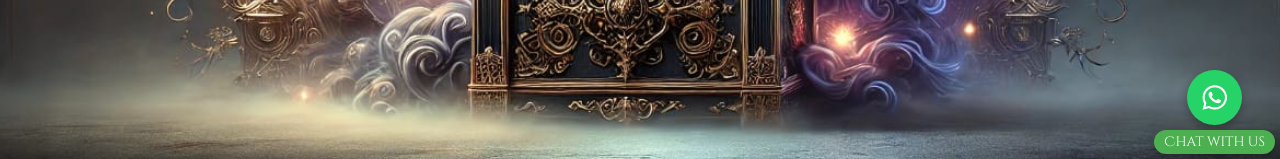
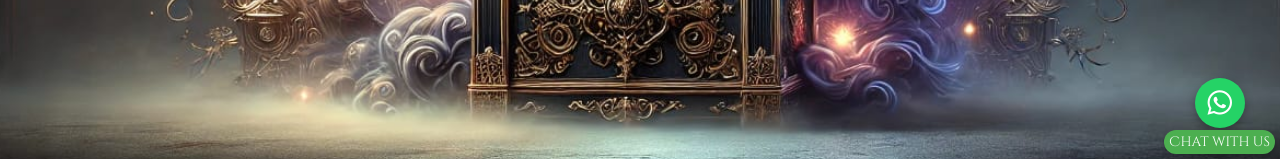
Before and after one commit to curiocreates/website, a React (Create React App) app: page / in a window 1280 px wide. Shown: the part 641-800 px from the top of the page. Built offline with nearby package versions, Linux system fonts and the light colour scheme.

Commit message:
MADE WHATSAPP ICON VISIBLE IN EVERY COMPONENT

```diff
--- a/src/App.js
+++ b/src/App.js
@@ -24,6 +24,8 @@ import WalletCrateSection from './Components/WalletCrateSection';
 
 import AnimeLovers from './Components/AnimeLovers';
 import Explorenow from './Components/Explorenow';
+
+import WhatsAppButton from './Components/WhatAppButton';
 
 
 // Array of boxes with details
@@ -183,6 +185,7 @@ function App() {
       </AppContainer>
 
         {/* QuickLinks appears on every page */}
+        <WhatsAppButton />
         <QuickLinks />
     </Router>
 
--- a/src/Components/HeroSection.jsx
+++ b/src/Components/HeroSection.jsx
@@ -137,54 +137,6 @@ const Subheading =styled.h3`
 
 `;
 
-const WhatsAppButton = styled.div`
-  position: fixed;
-  bottom: 5px;
-  right: 5px;
-  display: flex;
-  flex-direction: column;
-  align-items: center;
-  cursor: pointer;
-  z-index: 1000;
-
-  .icon-container {
-    background-color: #25D366;
-    border-radius: 50%;
-    width: 55px;
-    height: 55px;
-    display: flex;
-    align-items: center;
-    justify-content: center;
-    box-shadow: 0 4px 10px rgba(0, 0, 0, 0.3);
-    transition: transform 0.2s ease-in-out;
-
-    &:hover {
-      transform: scale(1.1);
-    }
-
-    i {
-      color: white;
-      font-size: 28px;
-    }
-  }
-
-  .label {
-    margin-top: 5px;
-    font-size: 0.85rem;
-    color: #ffffff;
-    background-color: #4CAF50;
-    padding: 3px 10px;
-    border-radius: 12px;
-    font-family: 'Cinzel Decorative', cursive;
-    box-shadow: 0 2px 6px rgba(0,0,0,0.2);
-    white-space: nowrap;
-  }
-`;
-
-
-
-
-
 const products = [
   { name: 'Mystery Boxes', href: '/boxes', image: mystery },
   { name: 'Love Boxes', href: '/valentine-boxes', image: love },
@@ -214,20 +166,6 @@ const Hero = () => {
         <Button href="/Explorenow">Explore Now</Button>
       </ButtonContainer>
 
-    <WhatsAppButton
-    onClick={() => {
-    const message = "Hey! I'm interested in your mystery boxes on Curiocrates.";
-    const phone = "918143567802";
-    const url = `https://wa.me/${phone}?text=${encodeURIComponent(message)}`;
-    window.open(url, "_blank");
-    }}
-    >
-    <div className="icon-container">
-    <i className="fab fa-whatsapp"></i>
-    </div>
-    <div className="label">Chat with us</div>
-    </WhatsAppButton>
-
     </HeroContainer>
 
     </>
--- /dev/null
+++ b/src/Components/WhatAppButton.js
@@ -0,0 +1,72 @@
+import React from 'react';
+import styled from 'styled-components';
+import '@fortawesome/fontawesome-free/css/all.min.css';
+import { useLocation } from 'react-router-dom';
+
+const StyledWhatsAppButton = styled.div`
+  position: fixed;
+  bottom: 5px;
+  right: 5px;
+  display: flex;
+  flex-direction: column;
+  align-items: center;
+  cursor: pointer;
+  z-index: 1000;
+
+  .icon-container {
+    background-color: #25D366;
+    border-radius: 50%;
+    width: 50px;
+    height: 50px;
+    display: flex;
+    align-items: center;
+    justify-content: center;
+    box-shadow: 0 4px 10px rgba(0, 0, 0, 0.3);
+    transition: transform 0.2s ease-in-out;
+
+    &:hover {
+      transform: scale(1.1);
+    }
+
+    i {
+      color: white;
+      font-size: 28px;
+    }
+  }
+
+  .label {
+    margin-top: 2px;
+    font-size: 0.85rem;
+    color: #ffffff;
+    background-color: #4CAF50;
+    padding: 3px 5px;
+    border-radius: 12px;
+    font-family: 'Cinzel Decorative', cursive;
+    box-shadow: 0 2px 6px rgba(0,0,0,0.2);
+    white-space: nowrap;
+  }
+`;
+
+const WhatsAppButton = () => {
+  const location = useLocation();
+  const isHomePage = location.pathname === "/";
+
+  const message = "Hey! I'm interested in your mystery boxes on Curiocrates.";
+  const phone = "918143567802";
+  const url = `https://wa.me/${phone}?text=${encodeURIComponent(message)}`;
+
+  const handleClick = () => {
+    window.open(url, "_blank");
+  };
+
+  return (
+    <StyledWhatsAppButton onClick={handleClick}>
+      <div className="icon-container">
+        <i className="fab fa-whatsapp"></i>
+      </div>
+      <div className="label">{isHomePage ? "Chat with us" : "Ping Us"}</div>
+    </StyledWhatsAppButton>
+  );
+};
+
+export default WhatsAppButton;
```
